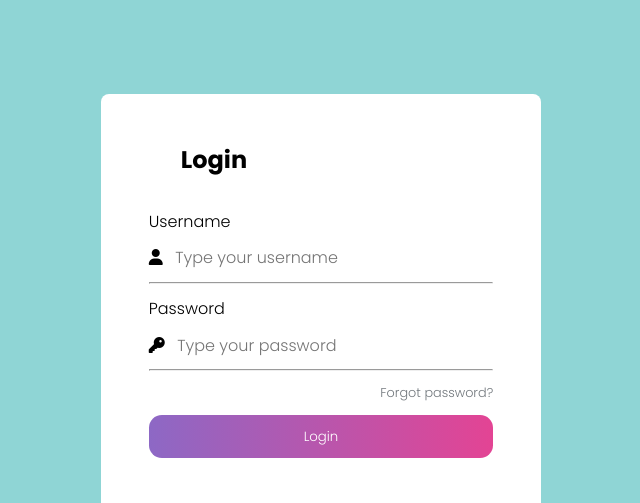
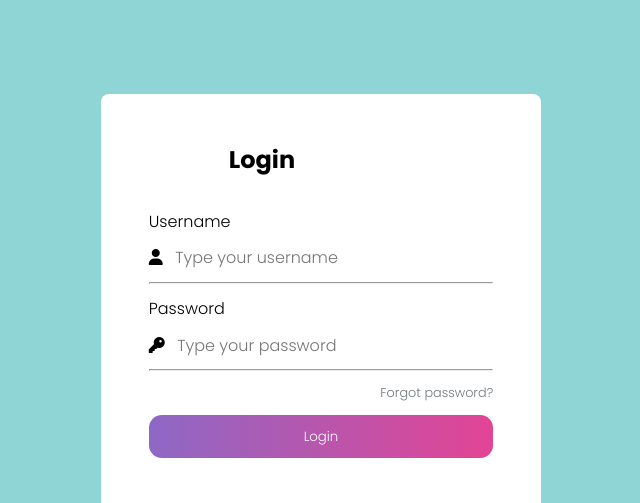
Before and after one commit to azier001/Day7-Login-form-using-HTML-CSS, a plain HTML site: page index.html in a window 1280 px wide. Shown: the top 503 px of the page, without its empty margins (319-959 px from the left). Drawn offline with Linux system fonts and the light colour scheme.

Commit message:
fix margin login

```diff
--- a/style.css
+++ b/style.css
@@ -34,7 +34,7 @@ body {
 
 .container h2 {
   font-size: 1.5rem;
-  margin: 2rem;
+  margin: 2rem 5rem;
 }
 
 .container form input {
```
